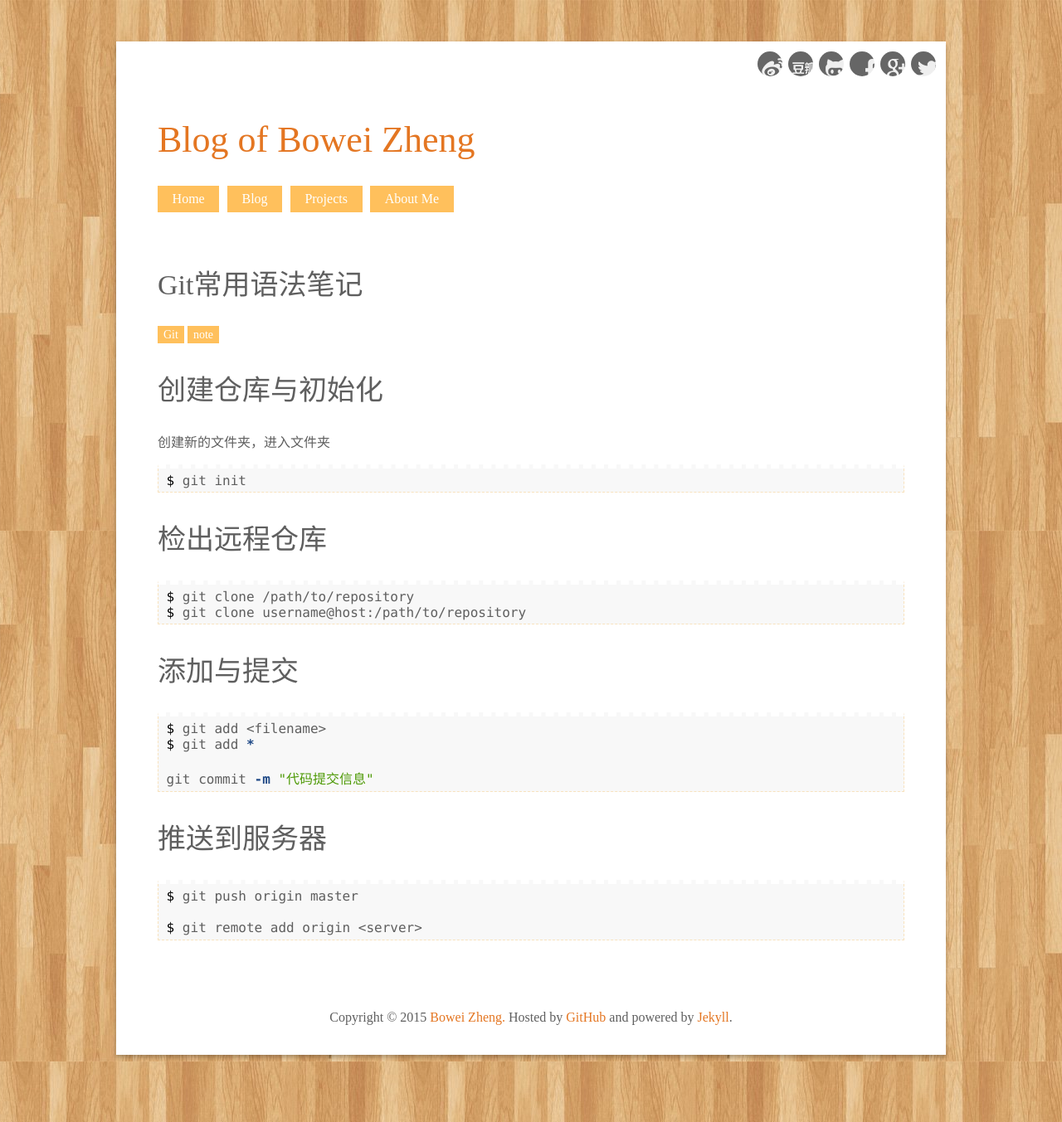
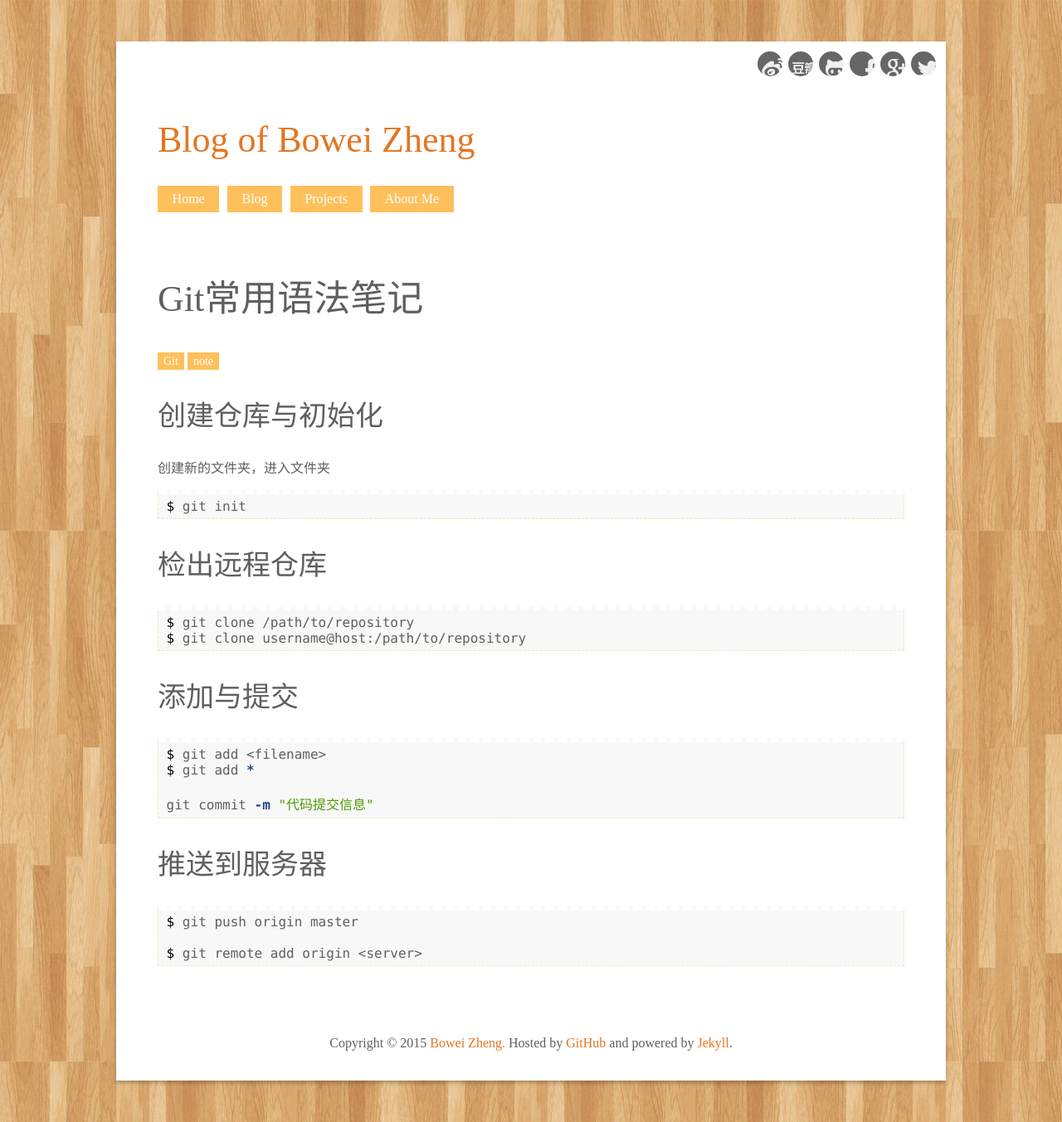
Before and after one commit to wynn719/blog, a Jekyll site: the page built from _posts/2015-02-16-git-note.md, in a window 1280 px wide. Shown: the whole page at 83% size. Built offline with Jekyll 4.4.1, drawn with Linux system fonts in a browser that asks for light colours; comment, search, counter and statistics services are not loaded.

```diff
--- a/_includes/header.html
+++ b/_includes/header.html
@@ -31,7 +31,7 @@
     </aside>
 
     <header id="header">
-      <h1 class="blog_title">Blog of Bowei Zheng</h1>
+      <h1 class="blog_title"><a href="{{ site.url }}">Blog of Bowei Zheng</a></h1>
       <nav class="nav">
         <ul>
           <li><a href="#">Home</a></li>
--- a/_layouts/post.html
+++ b/_layouts/post.html
@@ -3,7 +3,7 @@
 	<div id="content">
 	  <article>
 		<header>
-		  <h2 class="title">{{ page.title }}</h2>
+		  <h1 class="title">{{ page.title }}</h1>
 		  <div class="tags">
 		    {% for tag in page.tags %}
 		      <a class="tag-ele" href="">{{ tag }}</a>
--- a/css/default.css
+++ b/css/default.css
@@ -14,7 +14,7 @@
 	padding: 0;
 	margin: 0;
 	color: #5f5f5f;
-	font-family: "微软雅黑"
+	font-family: cursive,"微软雅黑","Microsoft Yahei","宋体",Serif;
 }
 h1,h2,h3,h4,h5,h6{ font-weight: normal;}
 h1{ font-size: 2.75em; }
```
